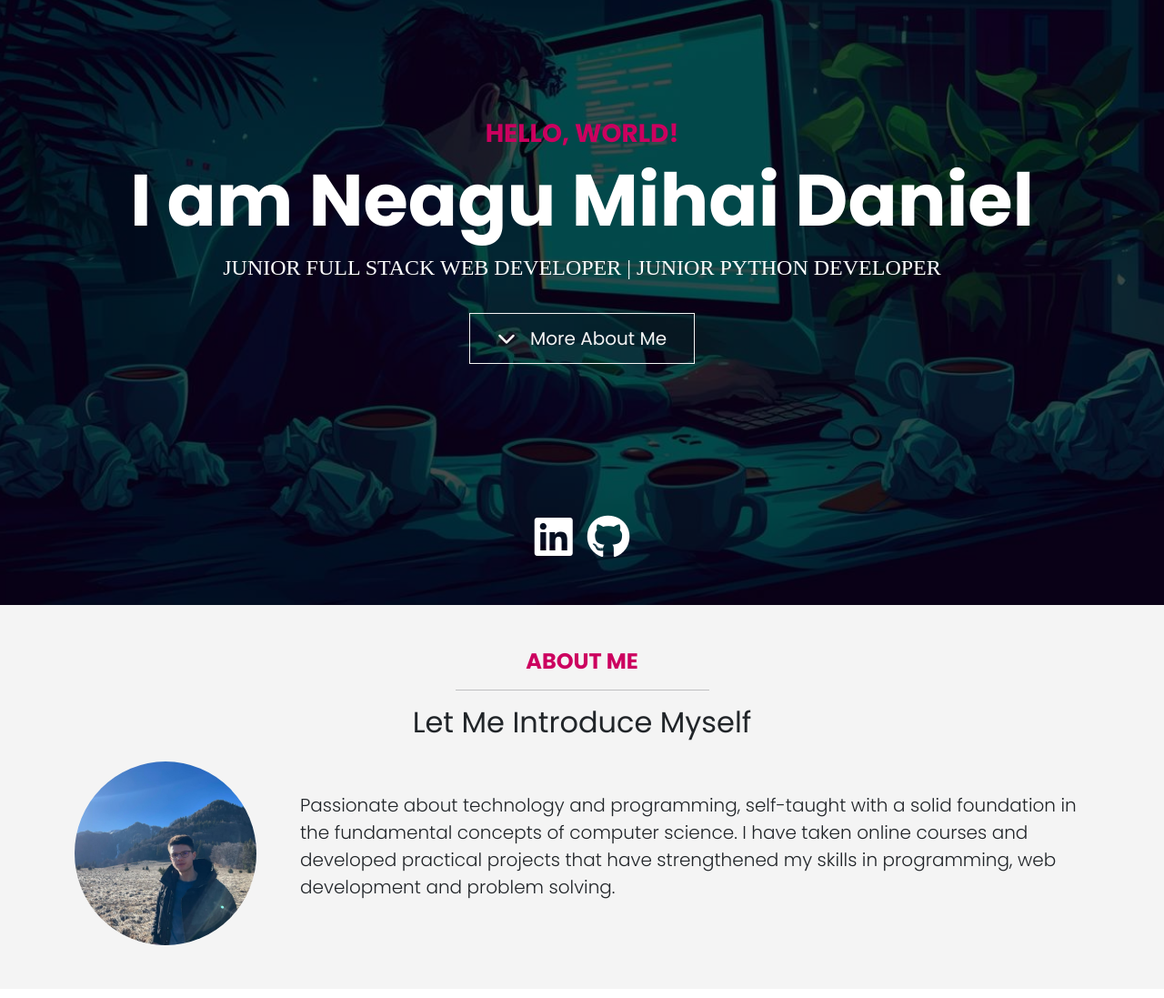
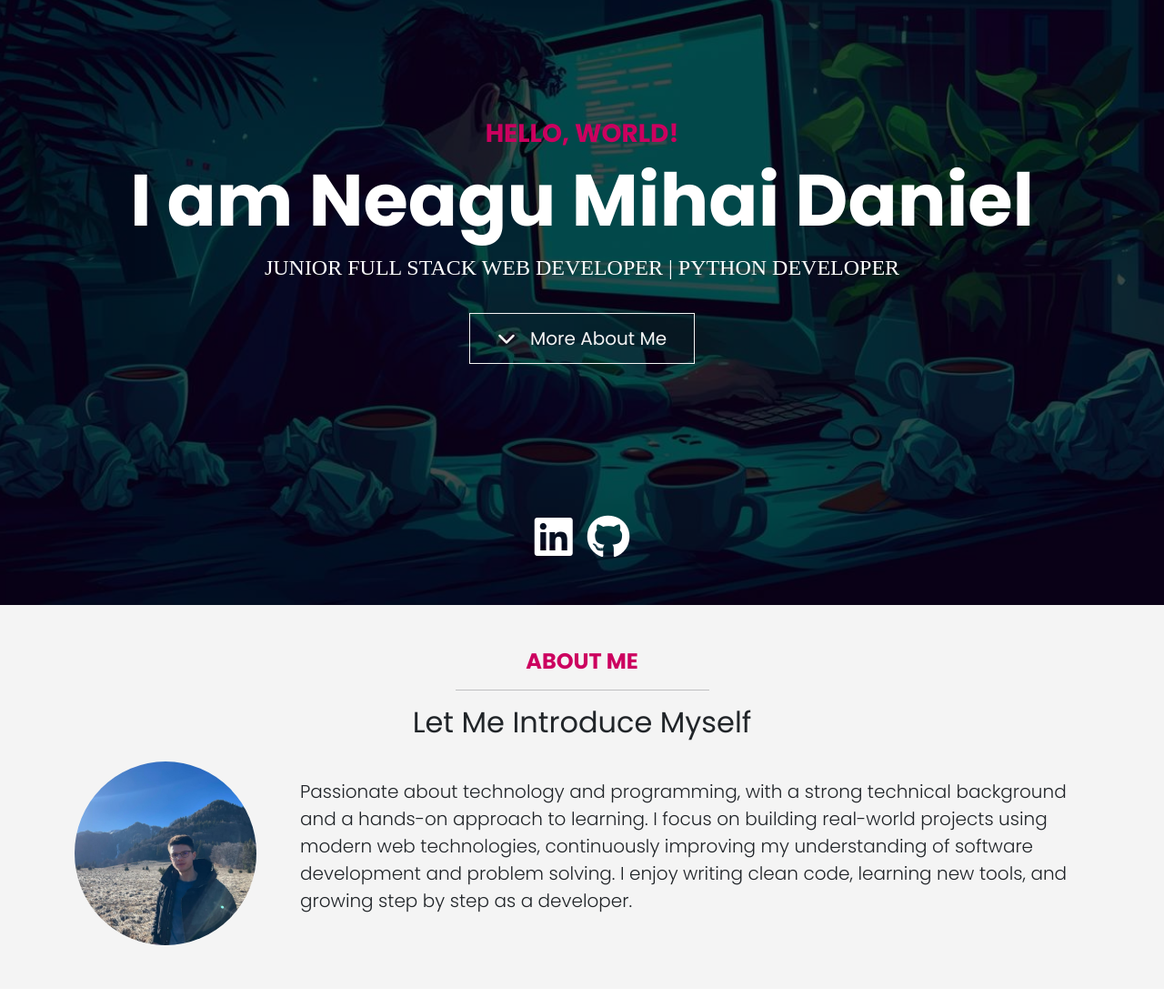
Before and after one commit to MihaiNeagu9/Portfolio-website-Bootstrap, a website: page index.html in a window 1280 px wide. Shown: the part 135-1232 px from the top of the page at 91% size. Drawn offline with Linux system fonts and the light colour scheme.

Commit message:
Change header, about me section and portfolio images

```diff
--- a/index.html
+++ b/index.html
@@ -24,7 +24,7 @@
         <h5 class="text-primary fs-3 fw-bold text-uppercase">Hello, World!</h5>
         <h1 id="typing-text" class="display-1 fw-bold text-white"></h1>
         <p class="roles text-white text-uppercase fs-4">
-          <span>Junior Full Stack Web Developer </span> | <span>Junior Python Developer</span>
+          <span>Junior Full Stack Web Developer </span> | <span> Python Developer</span>
         </p>
         <a href="#about" class="btn btn-outline-light btn-lg mt-3">
           <div class="d-flex">
@@ -58,9 +58,9 @@
         <div class="about-content d-flex gap-5 align-items-center h-100">
           <img src="images/mihai.jpg" class="about-img img-fluid rounded-circle">
           <p class="lead">
-            Passionate about technology and programming, self-taught with a solid foundation in the fundamental concepts of computer science.
-            I have taken online courses and developed practical projects that have strengthened my skills in programming, web development and
-            problem solving.
+            Passionate about technology and programming, with a strong technical background and a hands-on approach to learning.
+            I focus on building real-world projects using modern web technologies, continuously improving my understanding of software development and problem solving.
+            I enjoy writing clean code, learning new tools, and growing step by step as a developer.
           </p>
         </div>
       </div>
@@ -92,7 +92,7 @@
               </li>
               <li class="list-group-item mb-3">
                 <h5><i class="fas fa-envelope text-primary"></i> Email</h5>
-                <p>mihaineagu2001@yahoo.com</p>
+                <p>neagumihai326@gmail.com</p>
               </li>
             </ul>
           </div>
```
Also changed, not shown: images/project1.png, images/project2.png, images/project3.png, images/project4.png, images/project5.png, images/project6.png.
